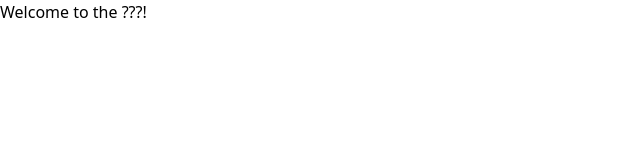
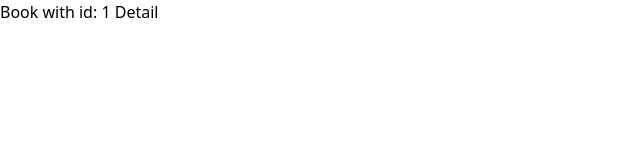
Before and after one commit to jzizka8/BookMarket, a React (Vite) app in the folder frontend/: page /1 in a window 1280 px wide. Shown: the top 160 px of the page, without its empty margins (0-640 px from the left). Built offline with nearby package versions, Linux system fonts and the light colour scheme.

Commit message:
fix: bookDetail route

```diff
--- a/frontend/src/App.tsx
+++ b/frontend/src/App.tsx
@@ -14,9 +14,8 @@
 export const App = () => {
   return (
     <Routes>
-      <Route path="/" element={<AllBooks />}>
-        <Route path="/:bookId" element={<BookDetail />} />
-      </Route>
+      <Route path="/" element={<AllBooks />}/>
+      <Route path="/:bookId" element={<BookDetail />} />
       <Route path="/userBooks/:userId" element={<UserBooksForSale />} />
       <Route path="/bookAddition" element={<BookAddition />} />
       <Route path="/cart" element={<Cart />} />
```
